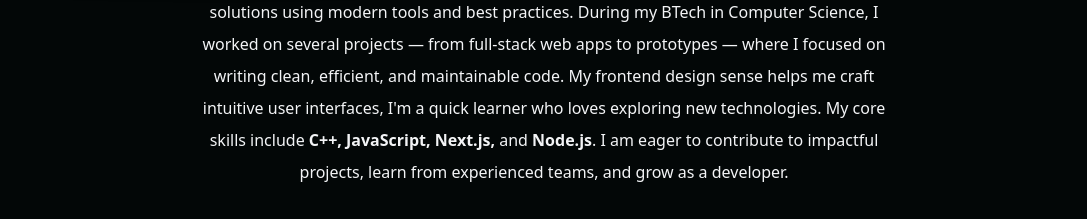
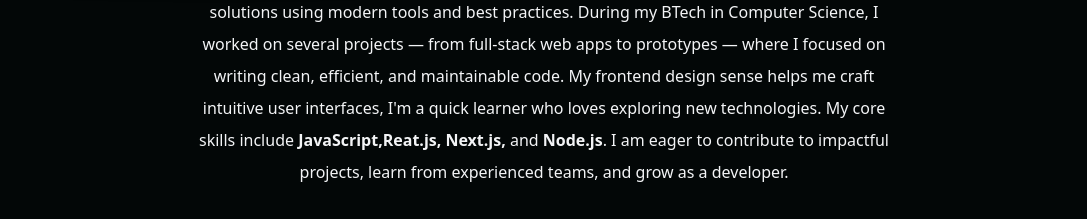
Before and after one commit to 9-Sujal/myportfolio, a Next.js app: page / in a window 1280 px wide. Shown: the part 1120-1339 px from the top of the page, without its empty margins (96-1183 px from the left). Built offline with nearby package versions, Linux system fonts and the light colour scheme.

Commit message:
udate about

```diff
--- a/components/about.tsx
+++ b/components/about.tsx
@@ -3,14 +3,14 @@ import React from 'react'
 import {motion} from "framer-motion"
 import SectionHeading from './section-heading'
 import { useSectionInView } from '@/lib/hooks'
-export default function About() {
+export default function About(){
 
   const {ref} = useSectionInView("About", 0.7);
 
   return (
     <motion.section
     ref = {ref}
-    className='mb-28 max-w-[45rem] text-center leading-8 sm:mb scroll-mt-28'
+    className='mb-28 max-w-180 text-center leading-8 sm:mb scroll-mt-28'
     initial={{opacity:0, y:100}}
     animate={{opacity:1, y:0}}
     transition={{delay:0.175}}
@@ -26,7 +26,7 @@ export default function About() {
             apps to  prototypes — where I focused on writing clean, efficient, and
             maintainable code. My frontend design sense helps me craft intuitive user interfaces,
             I&apos;m a quick learner who loves exploring new technologies. My core skills include{' '}
-            <strong>C++, JavaScript, Next.js,</strong> and <strong>Node.js</strong>. I am
+            <strong> JavaScript,Reat.js, Next.js,</strong> and <strong>Node.js</strong>. I am
             eager to contribute to impactful projects, learn from experienced teams, and grow as a
             developer.
           </p>
```
